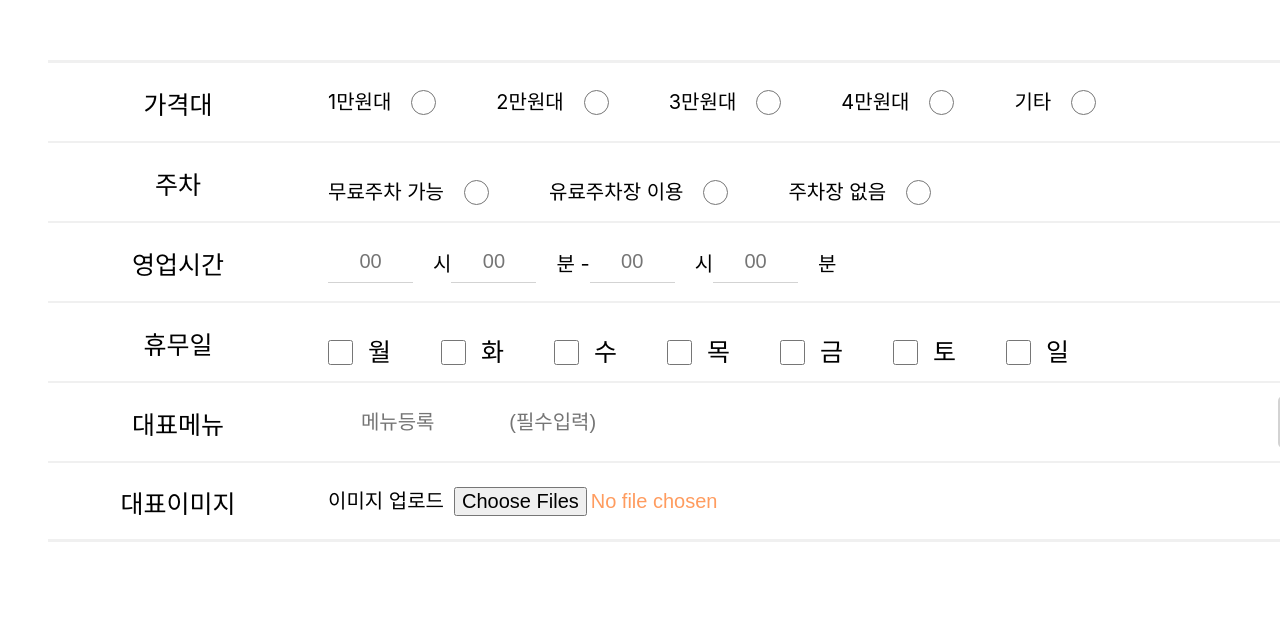
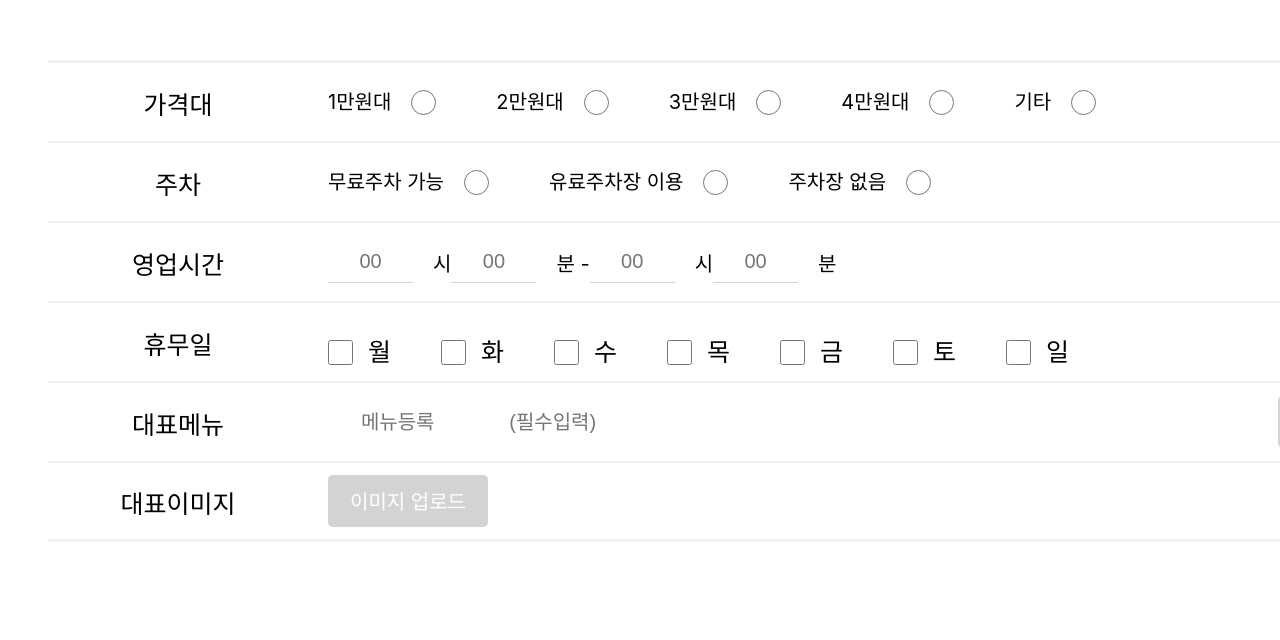
Before and after one commit to wooka000/tastytogether-front, a React (Create React App) app: page /stores/register in a window 1280 px wide. Shown: the part 1026-1666 px from the top of the page. Built offline with nearby package versions, Linux system fonts and the light colour scheme.

Commit message:
Design: 검색결과창 UI 완료

```diff
--- a/src/components/storeRegister-component/StoreImage.jsx
+++ b/src/components/storeRegister-component/StoreImage.jsx
@@ -58,9 +58,11 @@ const StoreImage = () => {
         <div className="table_content">
           <ImgDiv>
             <ImageUpload>
-              <label htmlFor="image_input">
-                이미지 업로드
-              </label>
+              <div>
+                <label htmlFor="image_input">
+                  이미지 업로드
+                </label>
+              </div>
               <ImageInput
                 id="image_input"
                 type="file"
@@ -129,9 +131,26 @@ const TableLine = styled.div`
 const ImgDiv = styled.div``
 const ImageUpload = styled.div`
   font-size: 20px;
+  text-align: center;
+  div{
+    width: 160px;
+    height: 52px;
+    padding: 11px;
+    border-radius: 5px;
+    background-color: lightgray;
+    color: white;
+    &:hover{
+      background-color: #FF9C5F;
+    }
+    &:active {
+        filter: brightness(70%);
+    }
+  }
 `
 const ImageInput = styled.input`
     margin: 10px;
+    // opacity: 0;
+    display: none;
 `
 const ImagesPreview = styled.div`
   display: flex;
--- a/src/pages/SearchResult.jsx
+++ b/src/pages/SearchResult.jsx
@@ -235,7 +235,6 @@ export default function SearchResult() {
 const Container = styled.div`
     min-height: 100vh; // 페이지 높이를 100vh로 설정하여 스크롤을 내려야 footer가 보이게 설정
     margin-top: 100px; // 헤더의 포지션이 fixed여서 margin-top 값을 Header 높이 만큼 설정
-    margin-bottom: 50px;
  `;
 
 const Search = styled.div`
@@ -253,13 +252,15 @@ const Search = styled.div`
     padding: 17px;
     margin: auto;
     border-radius: 10px;
-
+    height: auto;
+    overflow: auto;
 `
 const Nav = styled.div`
     width: 324px;
     height: 84%;
     top: 120px;
     max-height: 1300px;
+    height: auto;
     background-color: #fff;
     padding: 20px 20px 20px 20px;
     margin-left: 10px;
@@ -269,7 +270,7 @@ const Nav = styled.div`
     justify-content: space-around;
     align-items: flex-start;
     position: fixed;
-    bottom: 20px;
+    bottom: 120px;
     border-radius: 10px;
 `
 
@@ -287,6 +288,7 @@ const ResultDiv = styled.div`
         display: flex;
         flex-direction: row;
     }
+
 `
 const Keyword = styled.h3`
     font-size: 25px;
@@ -316,7 +318,7 @@ const Social = styled.div`
             width: 25px;
             height: 25px;
             margin-right: 10px;
-            background-color: yellow;
+            border: 5px solid var(--color-accent);
             transition: all 250ms ease-out;
             border-radius: 100%;
         }
@@ -353,7 +355,7 @@ const TypeFilter = styled.div`
             width: 25px;
             height: 25px;
             margin-right: 10px;
-            background-color: yellow;
+            border: 5px solid var(--color-accent);
             transition: all 250ms ease-out;
             border-radius: 100%;
         }
@@ -391,7 +393,7 @@ const RegionFilter = styled.div`
             width: 25px;
             height: 25px;
             margin-right: 10px;
-            background-color: yellow;
+            border: 5px solid var(--color-accent);
             transition: all 250ms ease-out;
             border-radius: 100%;
         }
@@ -400,6 +402,7 @@ const RegionFilter = styled.div`
         width: 260px;
         display: flex;
         flex-direction: column;
+        position: relative;
         #city{
             width: 100%;
             height: 50px;
@@ -568,11 +571,14 @@ const StoreReview = styled.div`
     #review_content{
         width: 963px;
         font-size: 20px;
+        font-weight: 600;
+        color: gray;
     }
     #review_id{
         width: 963px;
         text-align: right;
         font-size: 20px;
         color: #FF914D;
+        font-weight: 600;
     }
 `
--- a/src/pages/StoreRegister.jsx
+++ b/src/pages/StoreRegister.jsx
@@ -98,10 +98,10 @@ export default function StoreRegister ({showModal}) {
                             <span>영업시간</span>
                         </div>
                         <div className="table_content">
-                            <input className="time" type="text" placeholder="00" pattern="[0-9]{2}" />시
-                            <input className="time" type="text" placeholder="00" pattern="[0-9]{2}" />분  -
-                            <input className="time" type="text" placeholder="00" pattern="[0-9]{2}" />시
-                            <input className="time" type="text" placeholder="00" pattern="[0-9]{2}" />분
+                            <input className="time" type="text" placeholder="00" pattern="[0-9]{2}" maxLength={2} />시
+                            <input className="time" type="text" placeholder="00" pattern="[0-9]{2}" maxLength={2} />분  -
+                            <input className="time" type="text" placeholder="00" pattern="[0-9]{2}" maxLength={2} />시
+                            <input className="time" type="text" placeholder="00" pattern="[0-9]{2}" maxLength={2} />분
                         </div>
                     </TableLine>
                     <TableLine>
@@ -163,9 +163,7 @@ StoreRegister.propTypes = {
   const Container = styled.div`
     min-height: 100vh; // 페이지 높이를 100vh로 설정하여 스크롤을 내려야 footer가 보이게 설정
     margin-top: 100px; // 헤더의 포지션이 fixed여서 margin-top 값을 Header 높이 만큼 설정
-    margin-bottom: 50px;
-
-
+    height: 1900px;
   `;
   const Article = styled.form`
     position: relative;
@@ -285,7 +283,6 @@ const TableLine = styled.div`
             }
         }
         .parking{
-            padding-top:20px;
             margin-right: 40px;
             line-height: 18px;
         }
```
